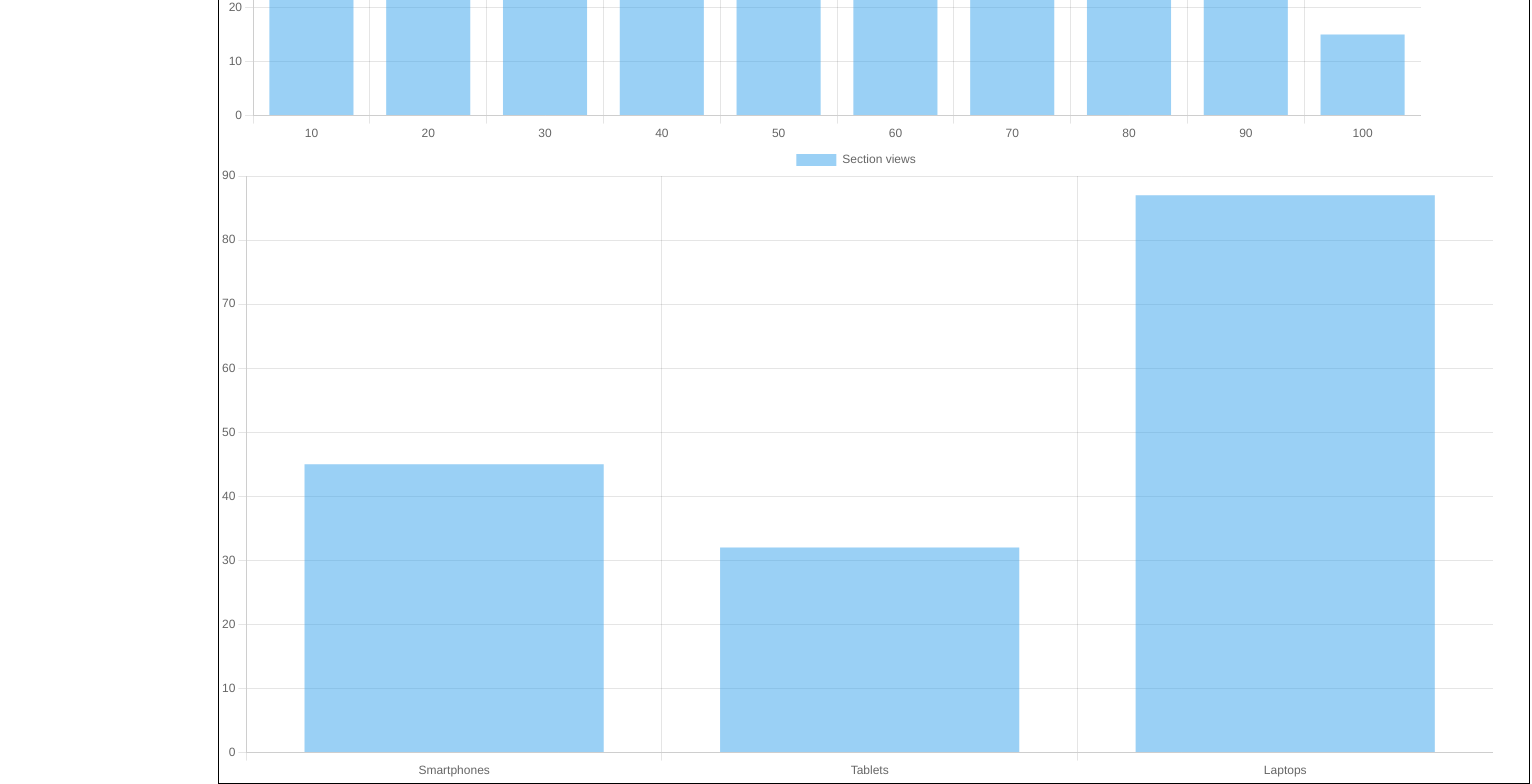
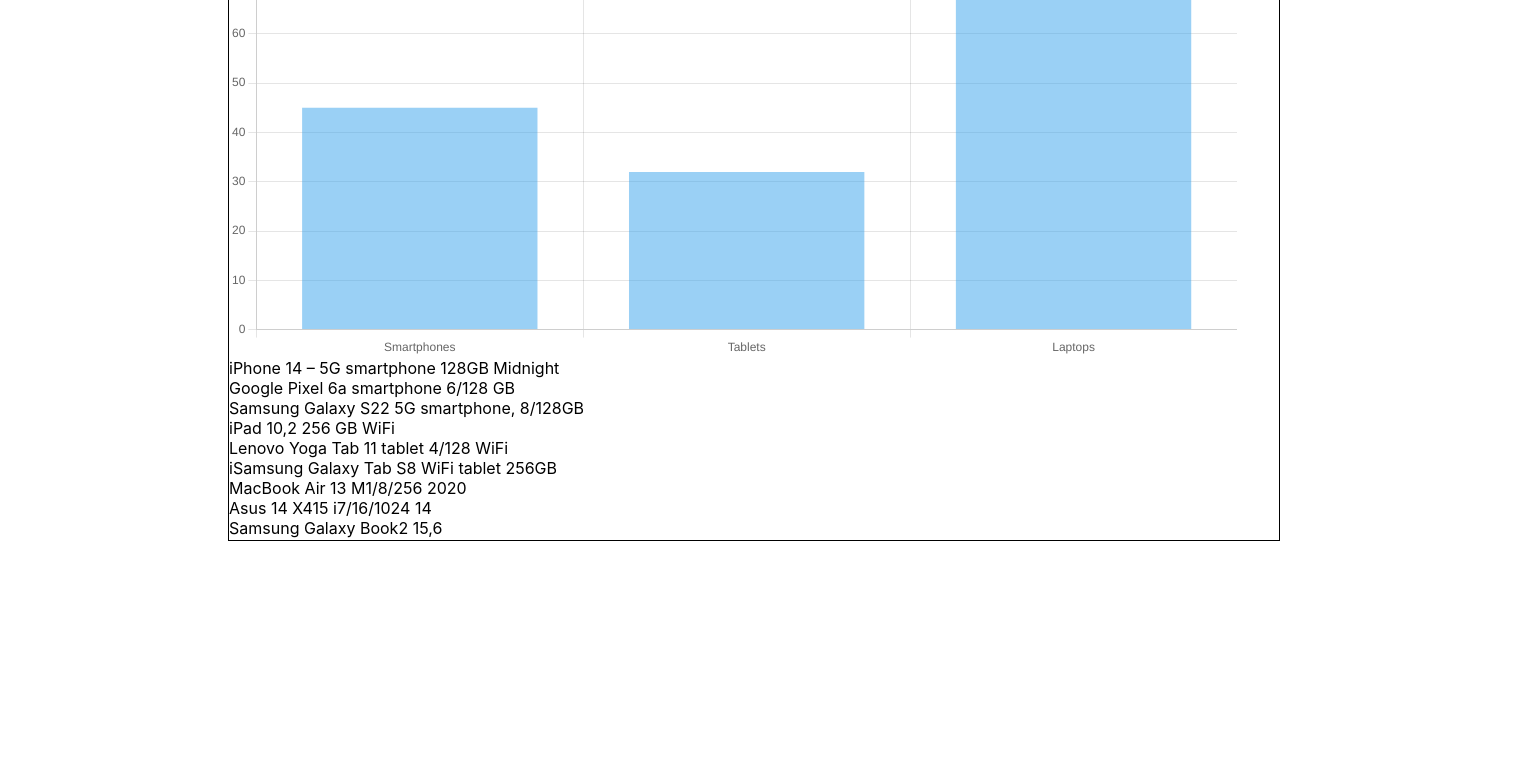
Before and after one commit to sona-juhasova/Statistics-page-AVIOU, a React (Create React App) app in the folder aviou-dashboard/: page / in a window 1280 px wide. Shown: the part 1340-2124 px from the top of the page, 1532 px wide, since content can reach past the window. After the commit the page ends 1881 px from the top, so only its background shows below. Built offline with nearby package versions, Linux system fonts and the light colour scheme.

Commit message:
products mapped

```diff
--- a/aviou-dashboard/src/App.css
+++ b/aviou-dashboard/src/App.css
@@ -10,7 +10,6 @@
 .app-content-wrapper {
   display: flex;
   flex-direction:column;
-  flex-grow: 1;
 }
 
 .app-content {
--- a/aviou-dashboard/src/components/content/content.js
+++ b/aviou-dashboard/src/components/content/content.js
@@ -26,7 +26,8 @@
       <Sessions data={Sessions_data}/>
       <Scrolling data={Scrolling_data}/>
       <Sections data={Sections_data}/>
-      <Products data={Products_data}/>
+      <Products  data={Products_data}/>
+
 
 
 
--- a/aviou-dashboard/src/components/graphs/products.js
+++ b/aviou-dashboard/src/components/graphs/products.js
@@ -1,12 +1,18 @@
+import React from 'react';
 import './graphs.css';
-function Products() {
-  return (
-    <div className="products">
 
 
+function Products({data}) {
+  console.log(data);
+    return (
+      <div className = "products" id="products_content" >
+      {data.map((product) => (
+          <div className="user">{product.product_title}</div>
+        ))}
 
-    </div>
+   </div>
   );
 }
 
+
 export default Products;
```
